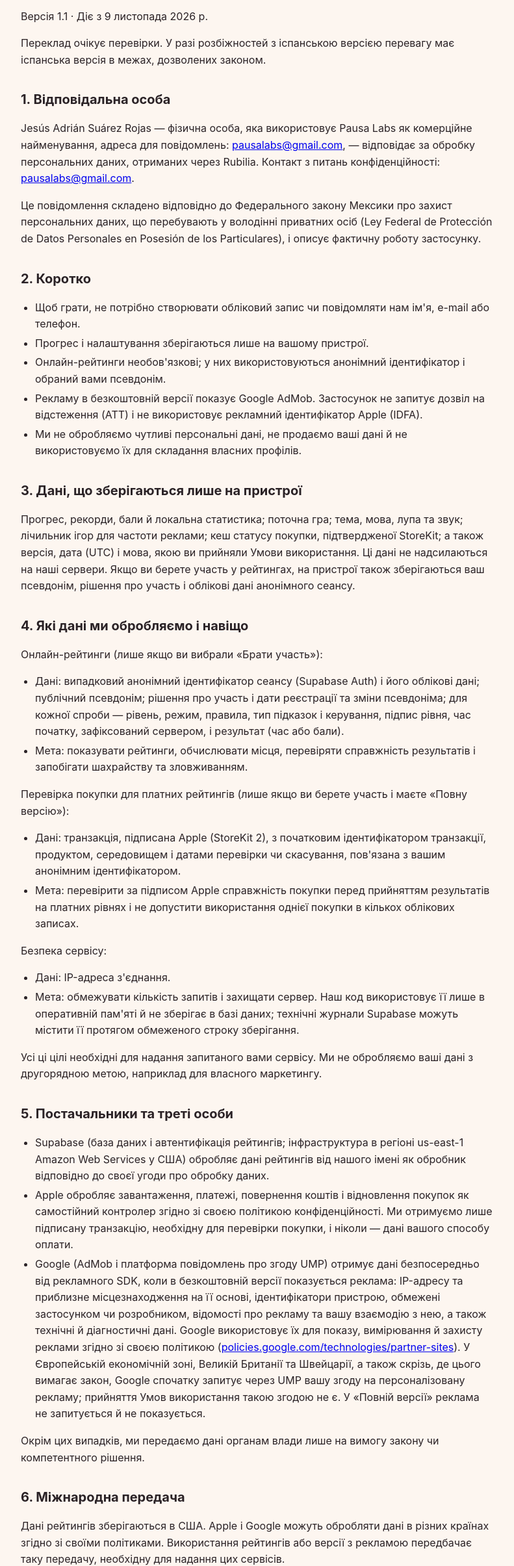
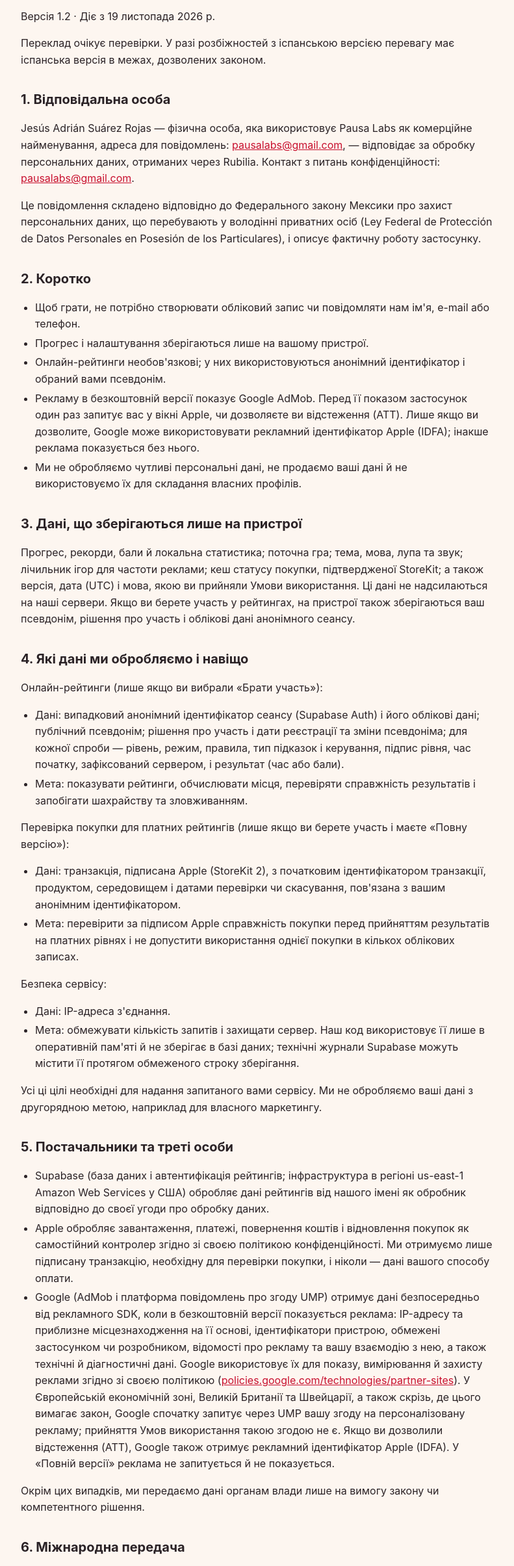
Before and after one commit to PausaLabs/PausaLabs.github.io, a plain HTML site: page rubilia/uk/privacidad.html in a window 1280 px wide. Shown: the part 156-2566 px from the top of the page at 65% size, without its empty margins (244-1035 px from the left). Drawn offline with Linux system fonts and the light colour scheme.

Commit message:
Rubilia: aviso de privacidad uk (ATT)

```diff
--- a/rubilia/uk/privacidad.html
+++ b/rubilia/uk/privacidad.html
@@ -8,6 +8,7 @@ body{margin:0;background:var(--fondo);color:var(--tinta);font:16px/1.6 -apple-sy
 main{max-width:760px;margin:0 auto;padding:24px 16px 64px}
 header{display:flex;flex-wrap:wrap;gap:8px 16px;align-items:center;justify-content:space-between;margin-bottom:24px}
 .marca{font-weight:800;font-size:20px;color:var(--tinta);text-decoration:none}
+a{color:var(--acento)}
 nav a,.idiomas a{color:var(--acento);text-decoration:none;font-weight:600}
 nav{display:flex;flex-wrap:wrap;gap:12px}
 h1{font-size:28px;line-height:1.25;margin:8px 0 4px}h2{font-size:20px;margin:32px 0 8px}
@@ -18,11 +19,12 @@ ul{padding-left:22px}li{margin:4px 0}
 select{font:inherit;padding:6px 8px;border-radius:8px;border:1px solid var(--borde);background:var(--panel);color:var(--tinta)}
 footer{margin-top:48px;color:var(--suave);font-size:14px}
 a:focus-visible,select:focus-visible{outline:3px solid var(--acento);outline-offset:2px}
+.descargar{display:inline-block;margin:12px 0 4px;padding:12px 20px;border-radius:14px;background:var(--acento);color:#fff!important;font-weight:800;text-decoration:none}
 </style></head><body><main>
 <header><a class="marca" href="../../index.html">Rubilia · Pausa Labs</a><label><span class="meta">Мова </span><select onchange="location.href=this.value" aria-label="Мова"><option value="../../es/privacidad.html">Español</option><option value="../../en/privacidad.html">English</option><option value="../../fr/privacidad.html">Français</option><option value="../../de/privacidad.html">Deutsch</option><option value="../../it/privacidad.html">Italiano</option><option value="../../pt_BR/privacidad.html">Português (Brasil)</option><option value="../../pt_PT/privacidad.html">Português (Portugal)</option><option value="../../nl/privacidad.html">Nederlands</option><option value="../../pl/privacidad.html">Polski</option><option value="../../ru/privacidad.html">Русский</option><option value="../../uk/privacidad.html" selected>Українська</option><option value="../../tr/privacidad.html">Türkçe</option><option value="../../ja/privacidad.html">日本語</option><option value="../../ko/privacidad.html">한국어</option><option value="../../zh_CN/privacidad.html">简体中文</option><option value="../../zh_TW/privacidad.html">繁體中文</option><option value="../../hi/privacidad.html">हिन्दी</option></select></label></header>
 <nav aria-label="Rubilia"><a href="privacidad.html">Повідомлення про конфіденційність</a><a href="terminos.html">Умови використання</a><a href="soporte.html">Підтримка</a></nav>
 <h1>Повідомлення про конфіденційність Rubilia</h1>
-<p>Версія 1.1 · Діє з 9 листопада 2026 р.</p>
+<p>Версія 1.2 · Діє з 19 листопада 2026 р.</p>
 <p>Переклад очікує перевірки. У разі розбіжностей з іспанською версією перевагу має іспанська версія в межах, дозволених законом.</p>
 <h2>1. Відповідальна особа</h2>
 <p>Jesús Adrián Suárez Rojas — фізична особа, яка використовує Pausa Labs як комерційне найменування, адреса для повідомлень: <a href="mailto:pausalabs@gmail.com">pausalabs@gmail.com</a>, — відповідає за обробку персональних даних, отриманих через Rubilia. Контакт з питань конфіденційності: <a href="mailto:pausalabs@gmail.com">pausalabs@gmail.com</a>.</p>
@@ -32,7 +34,7 @@ a:focus-visible,select:focus-visible{outline:3px solid var(--acento);outline-off
 <li>Щоб грати, не потрібно створювати обліковий запис чи повідомляти нам ім&#x27;я, e-mail або телефон.</li>
 <li>Прогрес і налаштування зберігаються лише на вашому пристрої.</li>
 <li>Онлайн-рейтинги необов&#x27;язкові; у них використовуються анонімний ідентифікатор і обраний вами псевдонім.</li>
-<li>Рекламу в безкоштовній версії показує Google AdMob. Застосунок не запитує дозвіл на відстеження (ATT) і не використовує рекламний ідентифікатор Apple (IDFA).</li>
+<li>Рекламу в безкоштовній версії показує Google AdMob. Перед її показом застосунок один раз запитує вас у вікні Apple, чи дозволяєте ви відстеження (ATT). Лише якщо ви дозволите, Google може використовувати рекламний ідентифікатор Apple (IDFA); інакше реклама показується без нього.</li>
 <li>Ми не обробляємо чутливі персональні дані, не продаємо ваші дані й не використовуємо їх для складання власних профілів.</li>
 </ul>
 <h2>3. Дані, що зберігаються лише на пристрої</h2>
@@ -58,7 +60,7 @@ a:focus-visible,select:focus-visible{outline:3px solid var(--acento);outline-off
 <ul>
 <li>Supabase (база даних і автентифікація рейтингів; інфраструктура в регіоні us-east-1 Amazon Web Services у США) обробляє дані рейтингів від нашого імені як обробник відповідно до своєї угоди про обробку даних.</li>
 <li>Apple обробляє завантаження, платежі, повернення коштів і відновлення покупок як самостійний контролер згідно зі своєю політикою конфіденційності. Ми отримуємо лише підписану транзакцію, необхідну для перевірки покупки, і ніколи — дані вашого способу оплати.</li>
-<li>Google (AdMob і платформа повідомлень про згоду UMP) отримує дані безпосередньо від рекламного SDK, коли в безкоштовній версії показується реклама: IP-адресу та приблизне місцезнаходження на її основі, ідентифікатори пристрою, обмежені застосунком чи розробником, відомості про рекламу та вашу взаємодію з нею, а також технічні й діагностичні дані. Google використовує їх для показу, вимірювання й захисту реклами згідно зі своєю політикою (<a href="https://policies.google.com/technologies/partner-sites">policies.google.com/technologies/partner-sites</a>). У Європейській економічній зоні, Великій Британії та Швейцарії, а також скрізь, де цього вимагає закон, Google спочатку запитує через UMP вашу згоду на персоналізовану рекламу; прийняття Умов використання такою згодою не є. У «Повній версії» реклама не запитується й не показується.</li>
+<li>Google (AdMob і платформа повідомлень про згоду UMP) отримує дані безпосередньо від рекламного SDK, коли в безкоштовній версії показується реклама: IP-адресу та приблизне місцезнаходження на її основі, ідентифікатори пристрою, обмежені застосунком чи розробником, відомості про рекламу та вашу взаємодію з нею, а також технічні й діагностичні дані. Google використовує їх для показу, вимірювання й захисту реклами згідно зі своєю політикою (<a href="https://policies.google.com/technologies/partner-sites">policies.google.com/technologies/partner-sites</a>). У Європейській економічній зоні, Великій Британії та Швейцарії, а також скрізь, де цього вимагає закон, Google спочатку запитує через UMP вашу згоду на персоналізовану рекламу; прийняття Умов використання такою згодою не є. Якщо ви дозволили відстеження (ATT), Google також отримує рекламний ідентифікатор Apple (IDFA). У «Повній версії» реклама не запитується й не показується.</li>
 </ul>
 <p>Окрім цих випадків, ми передаємо дані органам влади лише на вимогу закону чи компетентного рішення.</p>
 <h2>6. Міжнародна передача</h2>
@@ -76,7 +78,7 @@ a:focus-visible,select:focus-visible{outline:3px solid var(--acento);outline-off
 <ul>
 <li>Рейтинги: участь необов&#x27;язкова. Припинити її можна кнопкою «Припинити участь».</li>
 <li>Реклама: якщо Google вимагає цього для вашого регіону, у розділі «Про гру» з&#x27;являється пункт «Конфіденційність реклами», де можна змінити або відкликати згоду. Покупка «Повної версії» прибирає рекламу.</li>
-<li>Відстеження: застосунок не запитує дозвіл на відстеження вас у застосунках інших компаній.</li>
+<li>Відстеження: у безкоштовній версії вікно Apple запитує, чи дозволяєте ви відстеження в застосунках інших компаній (ATT). Відповідь можна змінити будь-коли в розділі Параметри › Приватність і безпека › Відстеження. У «Повній версії» це не запитується.</li>
 <li>Усі дані на пристрої можна стерти, видаливши застосунок.</li>
 <li>Видалення: «Видалити мої дані рейтингу» стирає ваші дані із сервера й закриває анонімний сеанс; прогрес, налаштування й покупка не змінюються, а брати участь знову ви будете лише за власним вибором.</li>
 </ul>
```
